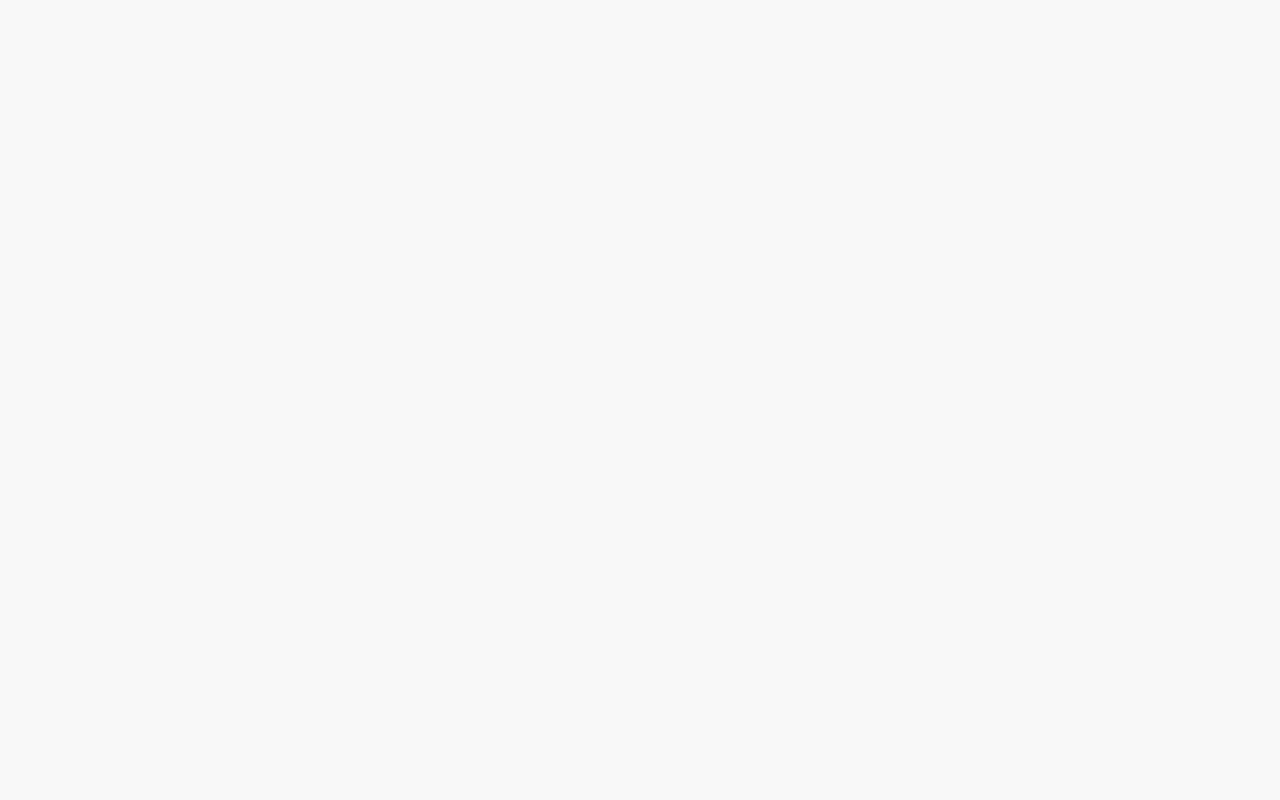
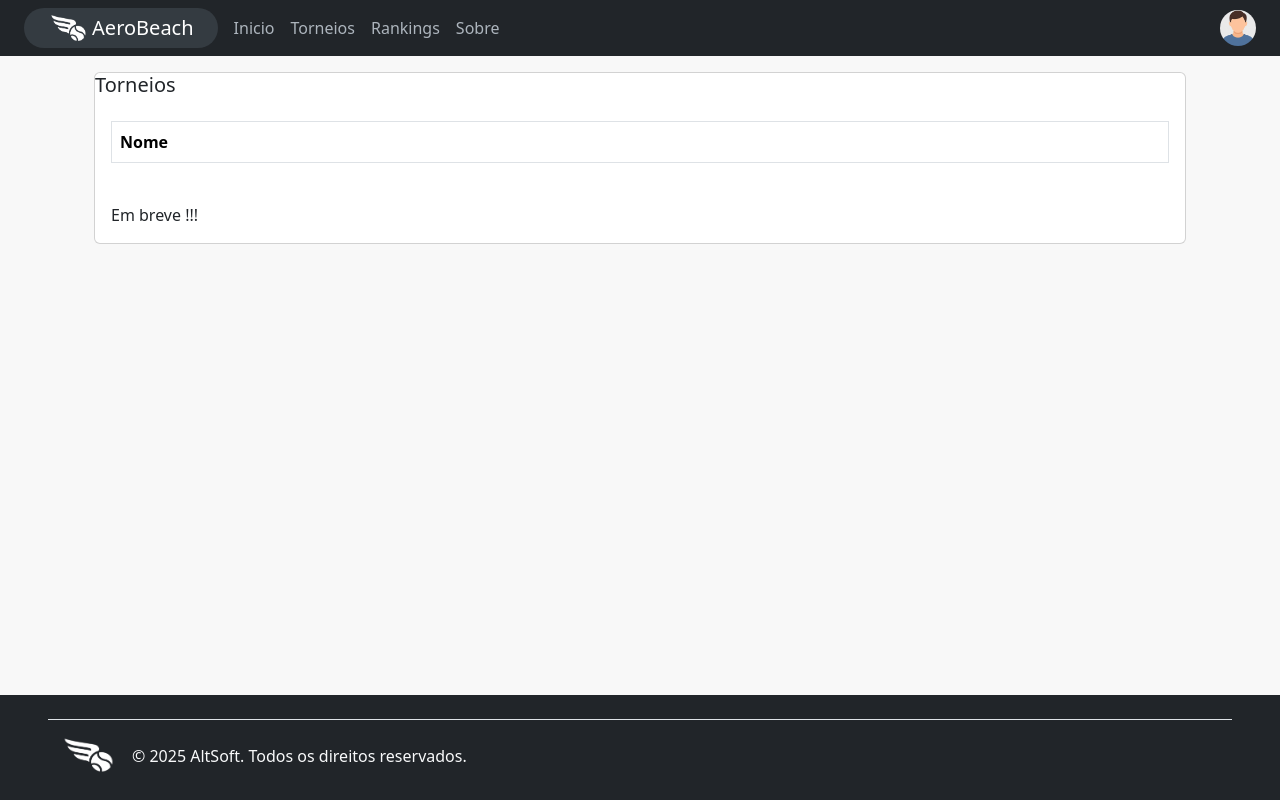
Before and after one commit to leandro-costa-oliveira/aero-beach, a React (Vite) app in the folder frontend/: page /torneios in a window 1280 px wide. Before the commit this address had no page. Built offline with nearby package versions, Linux system fonts and the light colour scheme.

Commit message:
feat: pagina de torneios

```diff
--- a/frontend/src/App.tsx
+++ b/frontend/src/App.tsx
@@ -3,7 +3,8 @@ import { Route, BrowserRouter as Router, Routes } from "react-router-dom";
 import { queryClient } from "./api/queryClient";
 import { Layout } from "./layouts/Layout";
 import { HomePage } from "./pages/HomePage";
-import { Login } from "./components/Login/Login";
+import { Torneios } from "./pages/Torneios";
+import { Login } from "./pages/Login";
 
 export default function App() {
   return (
@@ -13,6 +14,7 @@ export default function App() {
           <Route element={<Layout />}>
             <Route path="/" element={<HomePage />} />
             <Route path="/login" element={<Login />} />
+            <Route path="/torneios" element={<Torneios />} />
           </Route>
         </Routes>
       </Router>
--- a/frontend/src/api/useEfetuarLogin.ts
+++ b/frontend/src/api/useEfetuarLogin.ts
@@ -2,7 +2,7 @@ import { apiClient } from "./api-client";
 import { useMutation } from "@tanstack/react-query";
 
 export function useEfetuarLogin() {
-  return useMutation<{ accessToken: string }, unknown, { email: string; password: string }>({
+  return useMutation({
     mutationFn: fetchLogin,
     onSuccess: (data) => {
       localStorage.setItem("token", data.accessToken);
--- a/frontend/src/components/Login/Login.tsx
+++ b/frontend/src/pages/Login.tsx
@@ -1,16 +1,19 @@
 import { useState } from "react";
 import { Button, Form } from "react-bootstrap";
-import { useEfetuarLogin } from "../../api/useEfetuarLogin";
+import { useEfetuarLogin } from "../api/useEfetuarLogin";
 
 export function Login() {
   const [email, setEmail] = useState("");
   const [password, setPassword] = useState("");
-  const { mutate, isPending, error } = useEfetuarLogin();
+  const { mutateAsync, isPending, error } = useEfetuarLogin();
 
-  function handleSubmit(e: React.FormEvent) {
+  async function handleSubmit(e: React.FormEvent) {
     e.preventDefault();
-    mutate({ email, password });
+    await mutateAsync({ email, password });
+    // TODO: Get setToken from AuthContext
+    // TODO: setToken(resp.accessToken);
   }
+
   return (
     <Form className="container-sm" onSubmit={handleSubmit}>
       <Form.Group>
--- /dev/null
+++ b/frontend/src/pages/Torneios.tsx
@@ -0,0 +1,24 @@
+import { Card, Container, Table } from "react-bootstrap";
+
+export const Torneios = () => {
+  return (
+    <Container>
+      {/* TODO: Se logado, exibir o botao de cadastrar torneios, link para `/torneios/add` */}
+      <Card>
+        <Card.Title>Torneios</Card.Title>
+
+        <Card.Body>
+          <Table striped bordered hover>
+            <thead>
+              <tr>
+                <th>Nome</th>
+              </tr>
+            </thead>
+          </Table>
+          <br />
+          Em breve !!!
+        </Card.Body>
+      </Card>
+    </Container>
+  );
+};
```
